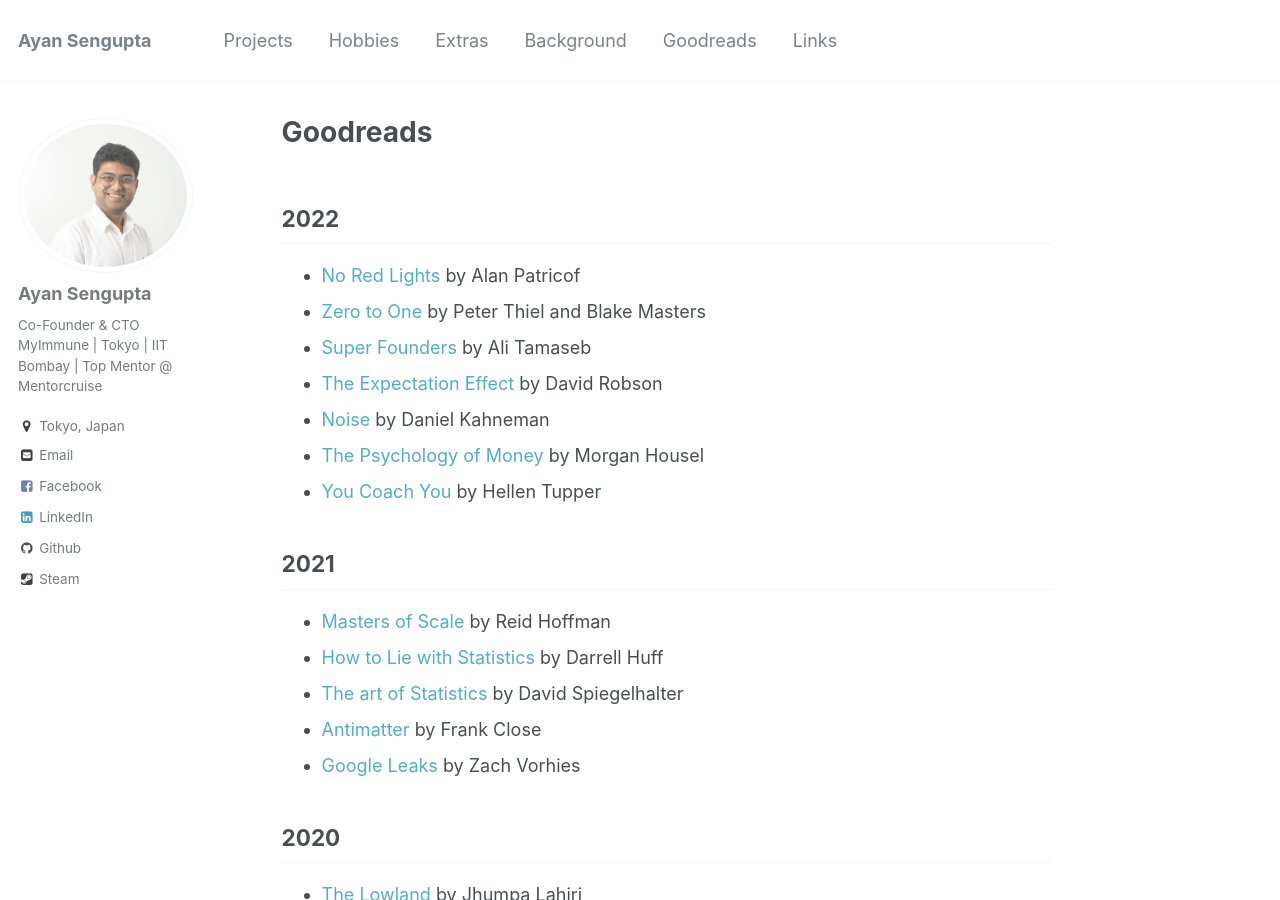
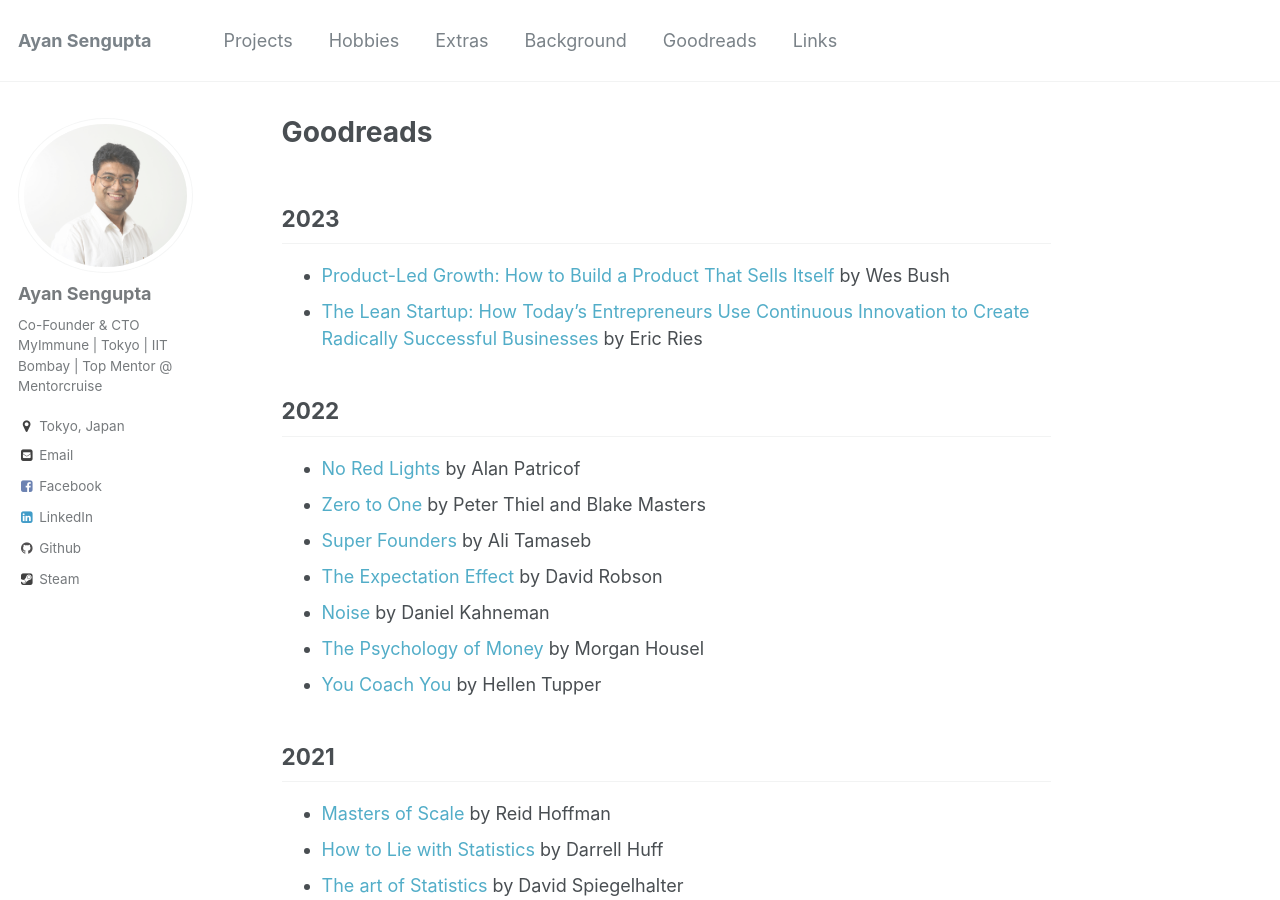
Before and after one commit to ayansengupta17/ayansengupta17.github.io, a Jekyll site: the page built from _pages/goodreads.md, in a window 1280 px wide and 900 px high. Built offline with Jekyll 4.4.1, drawn with Linux system fonts in a browser that asks for light colours.

Commit message:
update goodreads

```diff
--- a/_pages/goodreads.md
+++ b/_pages/goodreads.md
@@ -3,6 +3,12 @@
 permalink: /goodreads/
 author_profile: true
 ---
+
+
+2023
+----
+* [Product-Led Growth: How to Build a Product That Sells Itself](https://www.goodreads.com/en/book/show/46033247-product-led-growth) by Wes Bush
+* [The Lean Startup: How Today's Entrepreneurs Use Continuous Innovation to Create Radically Successful Businesses](https://www.goodreads.com/book/show/10127019-the-lean-startup) by Eric Ries
 
 
 2022
```
